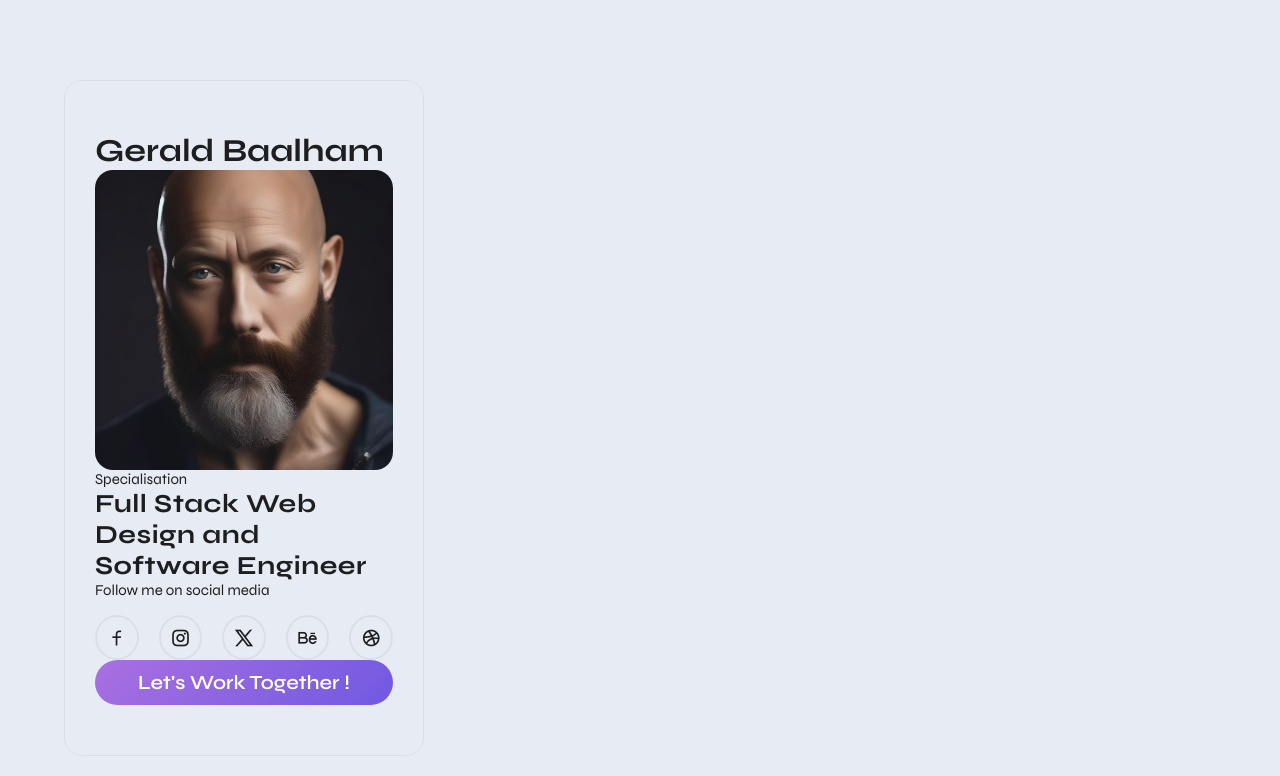
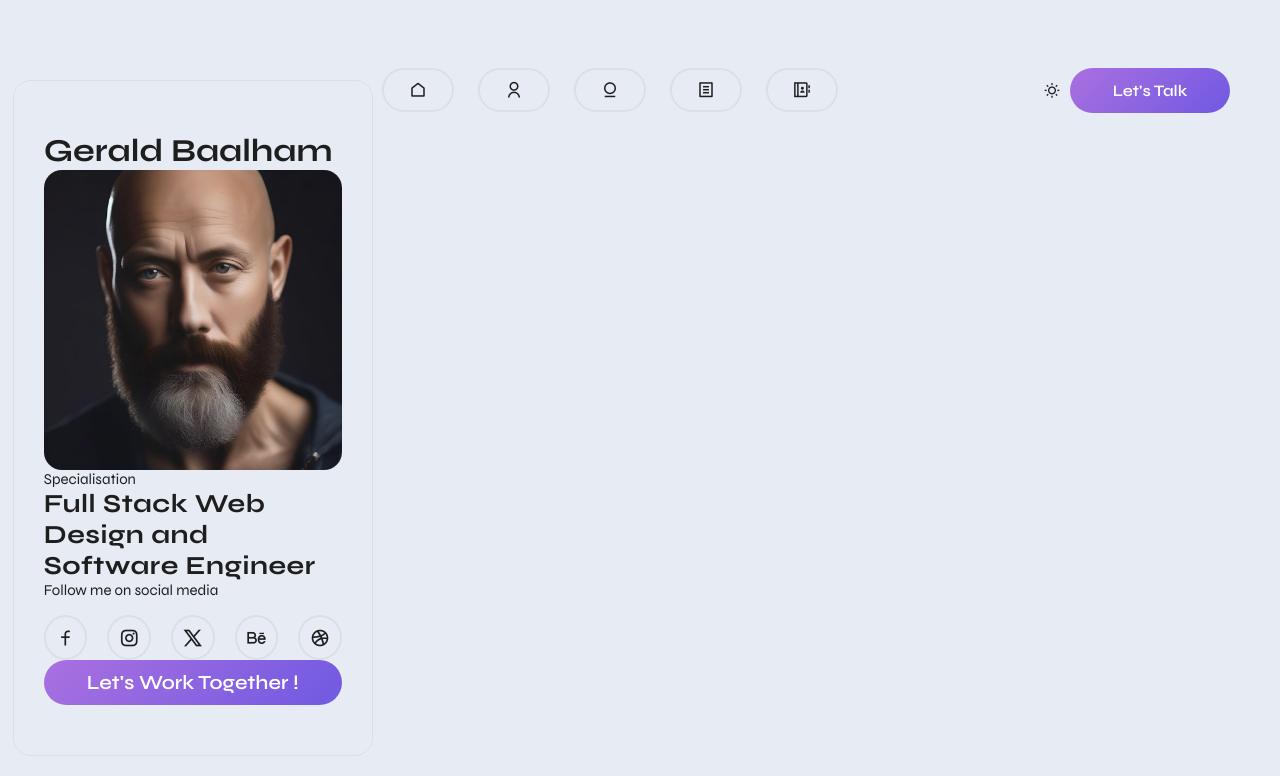
Before and after one commit to gabaal/New-Portfolio, a React (Vite) app: page / in a window 1280 px wide. Shown: the top 776 px of the page. Built offline with nearby package versions, Linux system fonts and the light colour scheme.

Commit message:
Main and Light / Dark mode complete

```diff
--- a/src/App.jsx
+++ b/src/App.jsx
@@ -1,10 +1,14 @@
 import "./App.css";
+import Main from "./Components/Profile/Main/Main";
 import Profile from "./Components/Profile/Profile";
 
 function App() {
   return (
     <>
       <Profile />
+      <div className="Main_Wrapper">
+        <Main />
+      </div>
     </>
   );
 }
--- a/src/Components/Profile/Main/Main.jsx
+++ b/src/Components/Profile/Main/Main.jsx
@@ -0,0 +1,70 @@
+import mainCSS from "./../Main/Main.module.css";
+
+function Main() {
+  const Darkmode = () => {
+    document.querySelector("body").setAttribute("data-theme", "Dark");
+  };
+  const Lightmode = () => {
+    document.querySelector("body").setAttribute("data-theme", "Light");
+  };
+
+  const ThemeHandler = () => {
+    if (document.querySelector("body").getAttribute("data-theme") === "Light") {
+      Darkmode();
+    } else {
+      Lightmode();
+    }
+  };
+
+  // Calling Light mode by default
+  Lightmode();
+  return (
+    <>
+      <div className={mainCSS.navbar}>
+        <ul>
+          <li>
+            <a href="#">
+              {" "}
+              <span>Home</span>
+              <i className="ri-home-line"></i>
+            </a>
+          </li>
+          <li>
+            <a href="#">
+              <span>About Me</span>
+              <i className="ri-user-line"></i>
+            </a>
+          </li>
+          <li>
+            <a href="#">
+              <span>Portfolio</span>
+              <i className="ri-user-4-line"></i>
+            </a>
+          </li>
+          <li>
+            <a href="#">
+              <span>Resume</span>
+              <i className="ri-file-list-line"></i>
+            </a>
+          </li>
+          <li>
+            <a href="#">
+              <span>Contact</span>
+              <i className="ri-contacts-book-line"></i>
+            </a>
+          </li>
+          <li id={mainCSS.nav_ThemeBtn} onClick={ThemeHandler}>
+            <i className="ri-sun-line"></i>
+          </li>
+        </ul>
+
+        <div className={mainCSS.navBtns}>
+          <i className="ri-sun-line" onClick={ThemeHandler}></i>
+          <button>Let&apos;s Talk</button>
+        </div>
+      </div>
+    </>
+  );
+}
+
+export default Main;
--- /dev/null
+++ b/src/Components/Profile/Main/Main.module.css
@@ -0,0 +1,71 @@
+.navbar {
+  height: 80px;
+  width: 100%;
+  display: flex;
+  justify-content: space-between;
+  align-items: center;
+}
+
+.navbar ul li {
+  display: inline-block;
+  margin: 0 12px;
+  padding: 10px 25px;
+  border: 2px solid var(--border-color);
+  border-radius: 30px;
+  transition: 0.6s;
+}
+
+.navbar ul li:hover {
+  transform: scale(1.02);
+}
+
+.navbar ul li a {
+  color: var(--text-color);
+  font-size: 18px;
+  font-weight: 500;
+  display: flex;
+  align-items: center;
+  gap: 5px;
+}
+
+.navBtns {
+  display: flex;
+  align-items: center;
+  gap: 10px;
+  color: var(--text-color);
+}
+
+#nav_ThemeBtn {
+  display: none;
+  color: var(--text-color);
+}
+
+@media screen and (max-width: 1400px) {
+  .navbar ul li a span {
+    display: none;
+  }
+}
+
+@media screen and (max-width: 1100px) {
+  .navBtns {
+    display: none;
+  }
+  .navbar {
+    justify-content: center;
+  }
+  #nav_ThemeBtn {
+    display: inline-block;
+  }
+}
+
+@media screen and (max-width: 900px) {
+  .navbar ul li {
+    padding: 10px 12px;
+  }
+}
+
+@media screen and (max-width: 545px) {
+  .navbar ul li {
+    margin: 0 5px;
+  }
+}
--- a/src/Components/Profile/Profile.module.css
+++ b/src/Components/Profile/Profile.module.css
@@ -74,3 +74,15 @@
   width: 100%;
   font-size: 20px;
 }
+
+@media screen and (max-width: 1400px) {
+  .ProfileWrapper {
+    left: 1%;
+  }
+}
+@media screen and (max-width: 1100px) {
+  .ProfileWrapper {
+    position: static;
+    margin: 50px 12%;
+  }
+}
--- a/src/index.css
+++ b/src/index.css
@@ -17,6 +17,15 @@
   --text-color: #1e1e1e;
   --background-button: linear-gradient(135deg, #aa70e0, #7059e2);
   --button-color: #fff;
+  --profile-bg-color: #ebf0f7;
+}
+[data-theme="Dark"] {
+  --bg-color: #111111;
+  --border-color: rgba(255, 255, 255, 0.2);
+  --text-color: #e6ebf4;
+  --background-button: linear-gradient(135deg, #aa70e0, #7059e2);
+  --button-color: #fff;
+  --profile-bg-color: #111111;
 }
 
 body {
@@ -38,3 +47,16 @@ button {
 button:hover {
   transform: scale(1.05);
 }
+
+.Main_Wrapper {
+  margin-left: 25%;
+  width: 75%;
+  padding: 50px;
+}
+
+@media screen and (max-width: 1100px) {
+  .Main_Wrapper {
+    margin-left: 0%;
+    width: 100%;
+  }
+}
```
